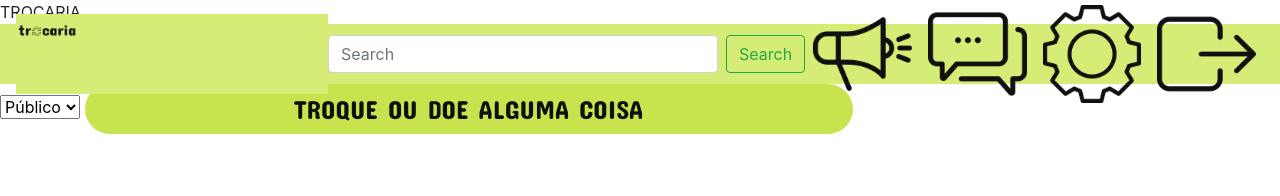
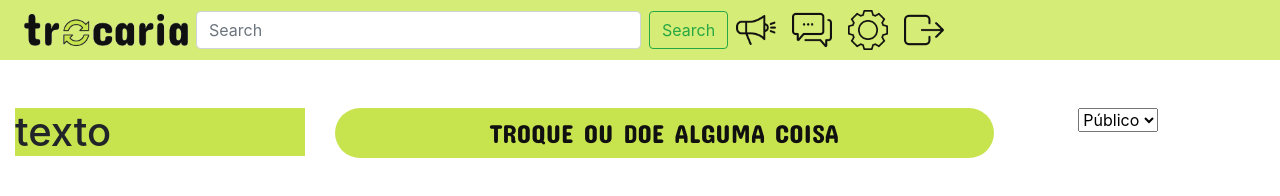
Before and after one commit to nayamarosa/redesocial, a plain HTML site: page public/feed.html in a window 1280 px wide. Drawn offline with nearby package versions, Linux system fonts and the light colour scheme.

Commit message:
começo de css no feed

```diff
--- a/public/css/feed.css
+++ b/public/css/feed.css
@@ -116,30 +116,34 @@
     height: 60px;
   }
 
-  /* .logo{
-    width: 200px;
+  /* .logo-feed{
+    width: 35%;
   } */
 
-  .logo img{
-    width: 12rem;
+  .logo-feed img{
+    width: 180px;
   }
 
   /* .form-navbar{
-    display: flex;
-    justify-content: space-evenly;
-  } */
-  /*
-  .navbar-icons{
-    display: inline;
+    width: 50%;
   } */
 
   .navbar-icons img{
-    width: 100%;
+    width: 40px;
+  }
+
+  .aside-content{
+    background-color: #C7E44F;
+    /* width: 20%; */
+  }
+
+  .select-options{
+    float: right;
   }
 
   .btn-new-post{
     background-color: #C7E44F;
-    width: 60%;
+    width: 80%;
     height: 50px;
   }
 
--- a/public/feed.html
+++ b/public/feed.html
@@ -13,15 +13,15 @@
 
   <link rel="stylesheet" href="https://stackpath.bootstrapcdn.com/bootstrap/4.3.1/css/bootstrap.min.css" integrity="sha384-ggOyR0iXCbMQv3Xipma34MD+dH/1fQ784/j6cY/iJTQUOhcWr7x9JvoRxT2MZw1T" crossorigin="anonymous">
   <link rel="stylesheet" href="/css/feed.css">
-  <link rel="stylesheet" href="/css/login.css"
+  <link rel="stylesheet" href="/css/login.css">
 
   <title>TROCARIA</title>
 </head>
 <body>
   <header>
     <nav class="navbar navbar-expand-lg d-flex justify-content-between navbar-style">
-      <a class="navbar-brand m-0 p-0 col-3 logo" href="#">
-        <img src="images/trocaria-logo.png" alt="trocaria" srcset="">
+      <a class="navbar-brand m-0 p-0 logo-feed" href="#">
+        <img src="images/trocaria-logo.png" alt="trocaria">
       </a>
 
       <div class="collapse navbar-collapse" id="navbarSupportedContent">
@@ -29,21 +29,21 @@
         <input class="form-control mr-sm-2 col-5" type="search" placeholder="Search" aria-label="Search">
         <button class="btn btn-outline-success my-2 my-sm-0" type="submit">Search</button>
 
-        <form class="form-inline my-2 my-lg-0 form-navbar">
+        <form class="form-inline my-2 my-lg-0 d-flex justify-content-end form-navbar">
           <ul class="navbar-nav">
             <li class="nav-item">
               <a class="nav-link m-2 p-0 navbar-icons" href="#">
-                <img src="icons/notifications.png" alt="notifications" srcset="">
+                <img src="icons/notifications.png" alt="notifications">
               </a>
             </li>
             <li class="nav-item">
               <a class="nav-link m-2 p-0 navbar-icons" href="#">
-                <img src="icons/msg.png" alt="messages" srcset="">
+                <img src="icons/msg.png" alt="messages">
               </a>
             </li>
             <li class="nav-item">
               <a class="nav-link m-2 p-0 navbar-icons" href="#">
-                <img src="icons/config.png" alt="configurations" srcset="">
+                <img src="icons/config.png" alt="configurations">
               </a>
             </li>
             <li class="nav-bar">
@@ -58,11 +58,21 @@
     </nav>
   </header>
 
-  <main>
-    <section>
+  <main class="d-flex">
+    <aside class="mt-5 col-3">
+      <section class="aside-content">
+
+        <h1>texto</h1>
+        <figure>
+          <!-- fotoprefil -->
+        </figure>
+      </section>
+    </aside>
+
+    <section class="mt-5 col-8">
       <select name="select" class="select-options">
-        <option value="public" class="post-public">Público</option>
-        <option value="private" class="post-private">Privado</option>
+        <option value="public" class="post-public roboto-font-family">Público</option>
+        <option value="private" class="post-private roboto-font-family">Privado</option>
       </select>
 
       <button type="button" class="btn btn-primary rounded-pill border-0 btn-new-post concert-font-family font-g" data-toggle="modal" data-target="#add-post-modal">
```
